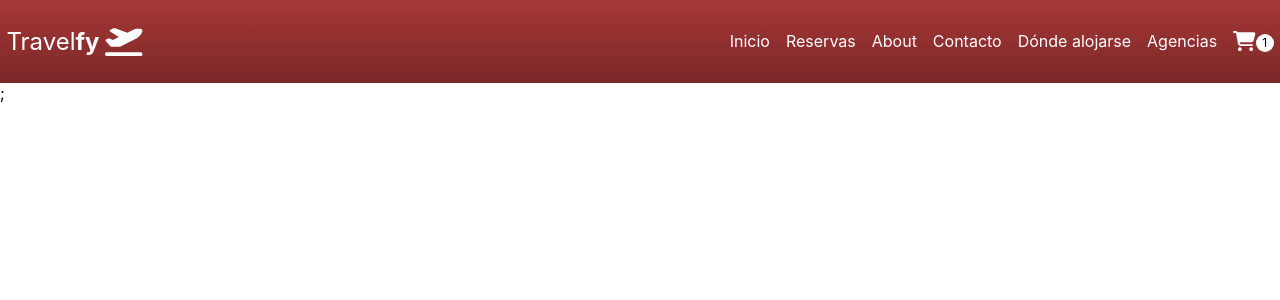
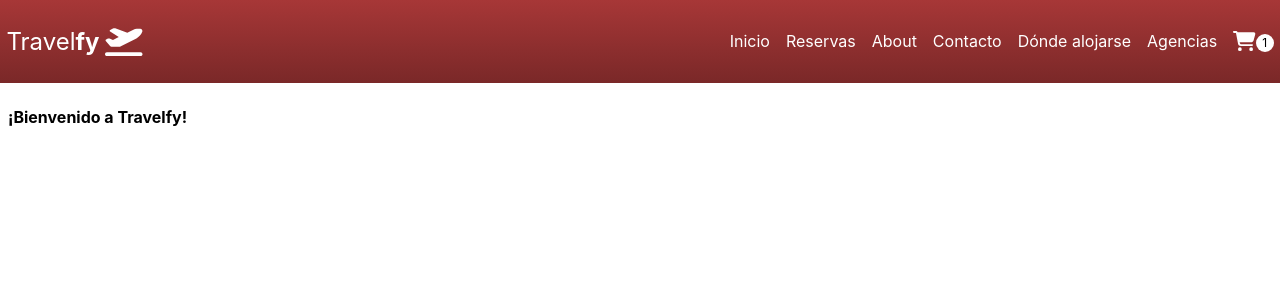
Before and after one commit to JuanPabloMaison/ProyectoReact, a React (Create React App) app: page / in a window 1280 px wide. Shown: the top 300 px of the page. Built offline with nearby package versions, Linux system fonts and the light colour scheme.

Commit message:
props greeting

```diff
--- a/public/index.html
+++ b/public/index.html
@@ -14,7 +14,7 @@
       manifest.json provides metadata used when your web app is installed on a
       user's mobile device or desktop. See https://developers.google.com/web/fundamentals/web-app-manifest/
     -->
-    <link rel="manifest" href="%PUBLIC_URL%/manifest.json" />
+    <!-- <link rel="manifest" href="%PUBLIC_URL%/manifest.json" /> -->
     <!--
       Notice the use of %PUBLIC_URL% in the tags above.
       It will be replaced with the URL of the `public` folder during the build.
--- a/src/App.js
+++ b/src/App.js
@@ -1,10 +1,13 @@
 import "./App.css";
+import ItemListContainer from "./components/ItemListContainer";
 import Navbar from "./components/Navbar";
 
 function App() {
+  const saludo = "¡Bienvenido a Travelfy!";
   return (
     <>
       <Navbar />
+      <ItemListContainer saludo={saludo} />
     </>
   );
 }
--- /dev/null
+++ b/src/components/ItemListContainer.jsx
@@ -0,0 +1,21 @@
+import React from "react";
+import styled from "styled-components";
+
+const ItemListContainer = (props) => {
+  return (
+    <ItemContainer>
+      <div>
+        <p>{props.saludo}</p>
+      </div>
+    </ItemContainer>
+  );
+};
+
+export default ItemListContainer;
+
+const ItemContainer = styled.div`
+  p {
+    font-weight: bold;
+    padding: 0.5rem;
+  }
+`;
--- a/src/components/Navbar.jsx
+++ b/src/components/Navbar.jsx
@@ -32,7 +32,6 @@ function Navbar() {
         <BgDiv className={`initial ${clicked ? " active" : ""}`}></BgDiv>
         <CartWidget />
       </NavContainer>
-      ;
     </>
   );
 }
--- a/src/index.js
+++ b/src/index.js
@@ -1,14 +1,14 @@
-import React from 'react';
-import ReactDOM from 'react-dom/client';
-import './index.css';
-import App from './App';
-import reportWebVitals from './reportWebVitals';
+import React from "react";
+import ReactDOM from "react-dom/client";
+import "./index.css";
+import App from "./App";
+import reportWebVitals from "./reportWebVitals";
 
-const root = ReactDOM.createRoot(document.getElementById('root'));
+const root = ReactDOM.createRoot(document.getElementById("root"));
 root.render(
-  <React.StrictMode>
-    <App />
-  </React.StrictMode>
+  // <React.StrictMode>
+  <App />
+  // </React.StrictMode>
 );
 
 // If you want to start measuring performance in your app, pass a function
```
Also changed, not shown: 1 other file (tests, documents, lock files or other folders).
